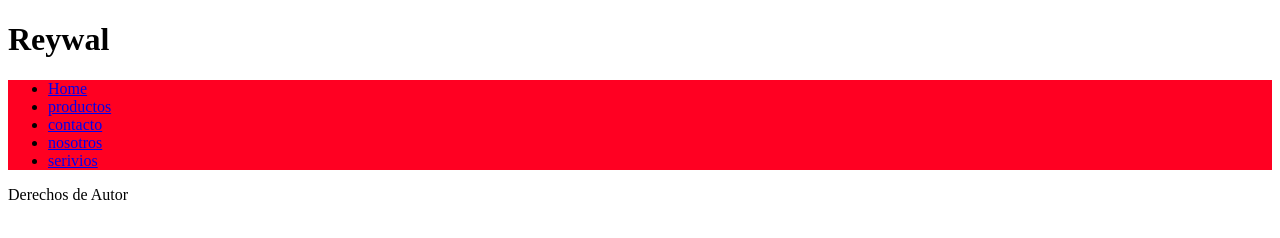
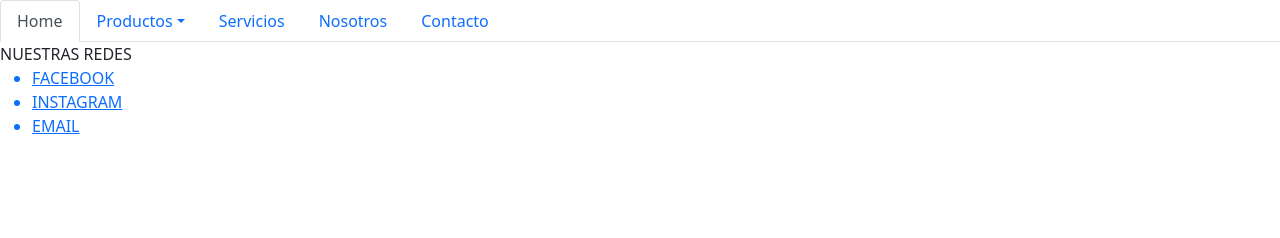
Before and after one commit to EmanuelEstigarribia/EmanuelEstigarribia, a plain HTML site: page secciones/servicios.html in a window 1280 px wide. Drawn offline with nearby package versions, Linux system fonts and the light colour scheme.

Commit message:
Bootstrap

```diff
--- a/secciones/servicios.html
+++ b/secciones/servicios.html
@@ -5,37 +5,46 @@
     <meta charset="UTF-8">
     <meta http-equiv="X-UA-Compatible" content="IE=edge">
     <meta name="viewport" content="width=device-width, initial-scale=1.0">
+    <link href="https://cdn.jsdelivr.net/npm/bootstrap@5.1.3/dist/css/bootstrap.min.css" rel="stylesheet" integrity="sha384-1BmE4kWBq78iYhFldvKuhfTAU6auU8tT94WrHftjDbrCEXSU1oBoqyl2QvZ6jIW3" crossorigin="anonymous">
     <link rel="stylesheet" href="../estilos/index.css">
     <title>Mi proyecto CODER</title>
 </head>
-        <!-- listas desordenas + linkeo -->
+<ul class="nav nav-tabs">
+    <li class="nav-item">
+      <a class="nav-link active" aria-current="page" href="../index.html">Home</a>
+    </li>
+    <li class="nav-item dropdown">
+      <a class="nav-link dropdown-toggle" data-bs-toggle="dropdown" href="#" role="button" aria-expanded="false">Productos</a>
+      <ul class="dropdown-menu">
+        <li><a class="dropdown-item" href="#">Libros</a></li>
+        <li><a class="dropdown-item" href="#">Impresiones</a></li>
+        <li><a class="dropdown-item" href="#">IN GO</a></li>
+        <li><hr class="dropdown-divider"></li>
+        <li><a class="dropdown-item" href="#">Factura Electronica</a></li>
+      </ul>
+    </li>
+    <li class="nav-item">
+      <a class="nav-link" href="../secciones/servicios.html">Servicios</a>
+    </li>
+    <li class="nav-item">
+      <a class="nav-link" href="../secciones/nosotros.html">Nosotros</a>
+    </li>
+    <li class="nav-item">
+        <a class="nav-link" href="../secciones/contacto.html">Contacto</a>
+      </li>
+  </ul>
 <body>
-    <h1> Reywal </h1>
-    <header>
-        <nav>
-            <ul>
-                <li>
-                    <a href="../index.html">Home</a>
-                </li>
-                <li>
-                    <a href="productos.html">productos</a>
-                </li>
-                <li>
-                    <a href="contacto.html">contacto</a>
-                </li>
-                <li>
-                    <a href="nosotros.html">nosotros</a>
-                </li>
-                <li>
-                    <a href="servicios.html">serivios</a>
-                </li>
-            </ul>
-        </nav>
 
-    </header>
 
-    <footer> Derechos de Autor </footer>
-
+    <footer>
+        NUESTRAS REDES
+        <ul>
+            <a href=""><li>FACEBOOK</li></a>
+            <a href=""><li>INSTAGRAM</li></a>
+            <a href=""><li>EMAIL</li></a>
+        </ul>
+    </footer>
+    <script src="https://cdn.jsdelivr.net/npm/bootstrap@5.1.3/dist/js/bootstrap.bundle.min.js" integrity="sha384-ka7Sk0Gln4gmtz2MlQnikT1wXgYsOg+OMhuP+IlRH9sENBO0LRn5q+8nbTov4+1p" crossorigin="anonymous"></script>
 </body>
 
 </html>
```
Also changed, not shown: index.html (+24 -29 lines), secciones/contacto.html (+36 -24 lines), secciones/nosotros.html (+34 -24 lines), secciones/productos.html (+34 -25 lines).
